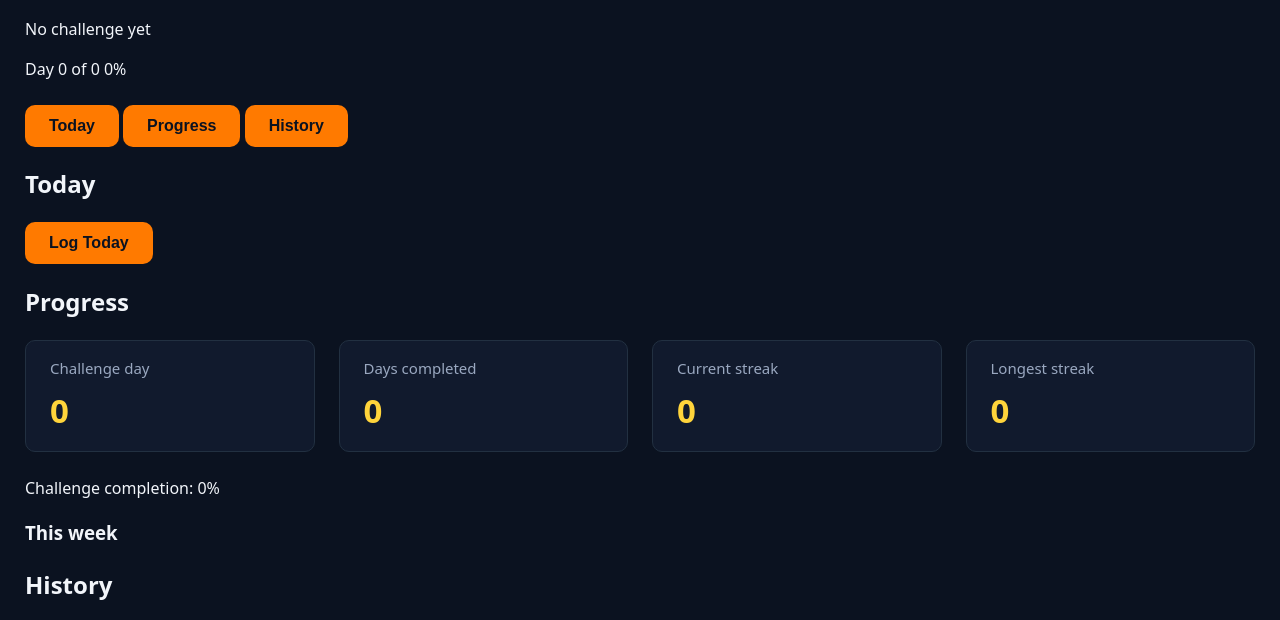
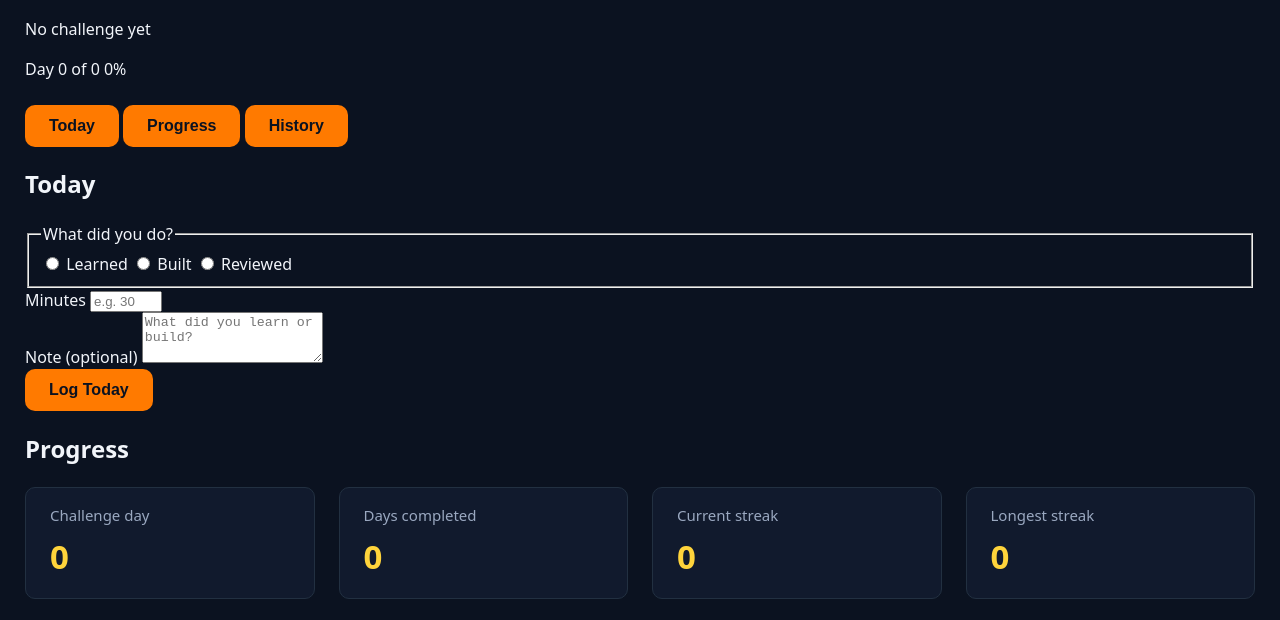
Before and after one commit to jasonalakiri/Aven, a plain HTML site: page index.html in a window 1280 px wide. Shown: the part 173-793 px from the top of the page. Drawn offline with Linux system fonts and the light colour scheme.

Commit message:
Add log form

```diff
--- a/index.html
+++ b/index.html
@@ -7,14 +7,6 @@
     <link rel="stylesheet" href="css/style.css">
 </head>
 <body>
-    <!-- <header>
-        <h1>Aven</h1>
-        <p>Become the developer who shows up.</p>
-        <p>A consistency tracker for people learning to code.</p>
-        <p id="challengeName">No challenge yet</p>
-        <p><span id="progressText">Day 0 of 0</span> <span id="progressPct">0%</span></p>
-        <div id="progressBar"><div id="progressFill"></div></div>
-    </header> -->
 
     <header>
     <h1>Aven</h1>
@@ -33,8 +25,41 @@
 
     <section data-panel="today">
         <h2>Today</h2>
-        <button id="logButton">Log Today</button>
-    </section>
+    <!-- Recovery message: hidden until session S19 -->
+    <div id="recoveryBox" hidden></div>
+
+    <form id="logForm">
+        <fieldset>
+            <legend>What did you do?</legend>
+
+            <input type="radio" id="typeLearned" name="type" value="learned" required>
+            <label for="typeLearned">Learned</label>
+
+            <input type="radio" id="typeBuilt" name="type" value="built">
+            <label for="typeBuilt">Built</label>
+
+            <input type="radio" id="typeReviewed" name="type" value="reviewed">
+            <label for="typeReviewed">Reviewed</label>
+        </fieldset>
+
+        <div>
+            <label for="minutes">Minutes</label>
+            <input type="number" id="minutes" name="minutes"
+                   min="1" max="1440" step="1" inputmode="numeric"
+                   placeholder="e.g. 30" required>
+        </div>
+
+        <div>
+            <label for="note">Note (optional)</label>
+            <textarea id="note" name="note" rows="3" maxlength="280"
+                      placeholder="What did you learn or build?"></textarea>
+        </div>
+
+        <button type="submit" id="logButton">Log Today</button>
+        <p id="formMessage" aria-live="polite"></p>
+    </form>
+</section>
+
     <section data-panel="progress">
       <h2>Progress</h2>
       <div class="statGrid">
@@ -69,3 +94,5 @@
     <script src="js/app.js"></script>
 </body>
 </html>
+<input type="radio" id="typeLearned" name="type" value="learned" required>
+<label for="typeLearned">Learned</label>
--- a/js/app.js
+++ b/js/app.js
@@ -1,4 +1,4 @@
-// console.log("App Loaded");
+console.log("App Loaded");
 const logBtn = document.getElementById("logButton");
 //gets today's Date in YYYY-MM-DD format
 function getToday() {
@@ -12,3 +12,9 @@ function getToday() {
 logBtn.addEventListener("click", function () {
   console.log("Logged for", getToday());
 });
+const logForm = document.getElementById("logForm");
+
+logForm.addEventListener("submit", function (event) {
+  event.preventDefault();
+  console.log("Logged for", getToday());
+});
```
